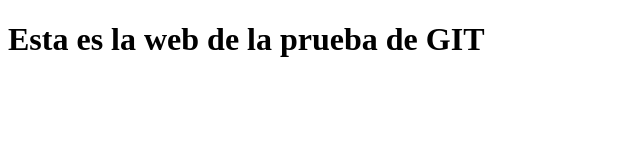
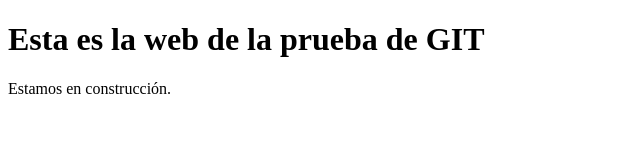
Before and after one commit to jpatricioff/PruebaGit, a plain HTML site: page index.html in a window 1280 px wide. Shown: the whole page, without its empty margins (0-640 px from the left). Drawn offline with Linux system fonts and the light colour scheme.

Commit message:
Modifica contenido de la carpeta

```diff
--- a/index.html
+++ b/index.html
@@ -5,5 +5,6 @@
 	</head>
 	<body>
 		<h1>Esta es la web de la prueba de GIT</h1>
+		<p>Estamos en construcción.</p>
 	</body>
 </html>
```
Also changed, not shown: 1 other file.
